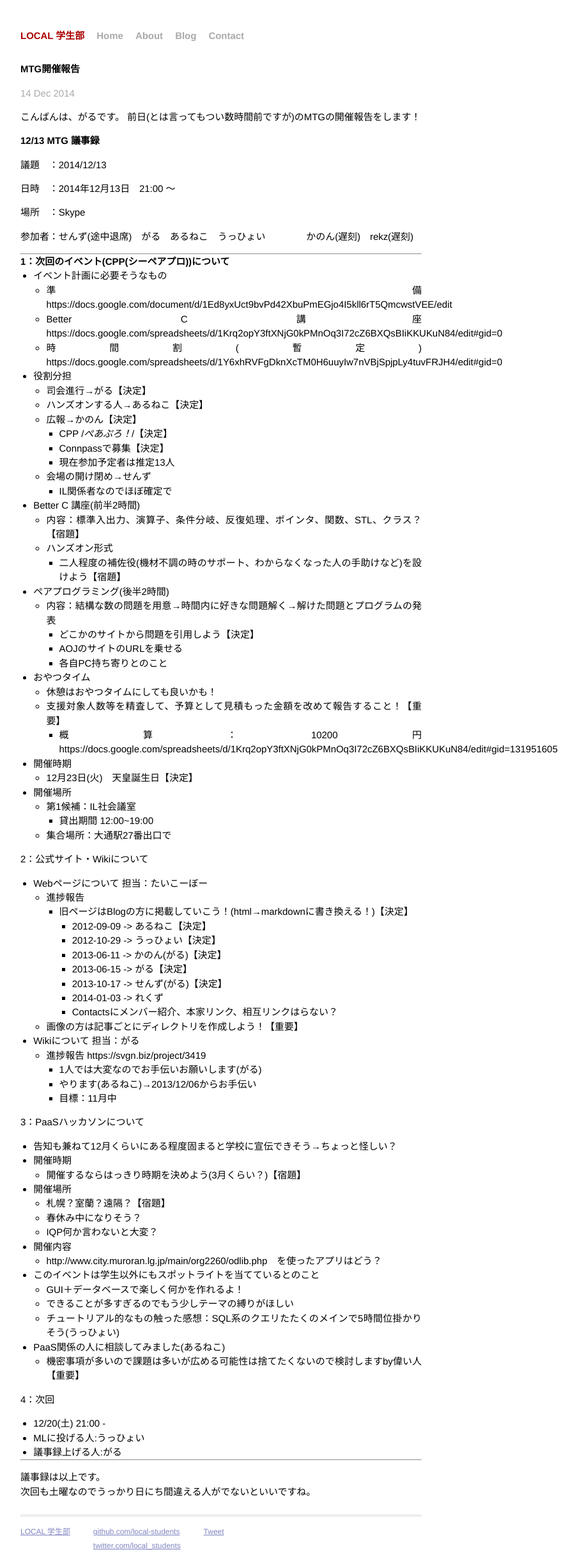
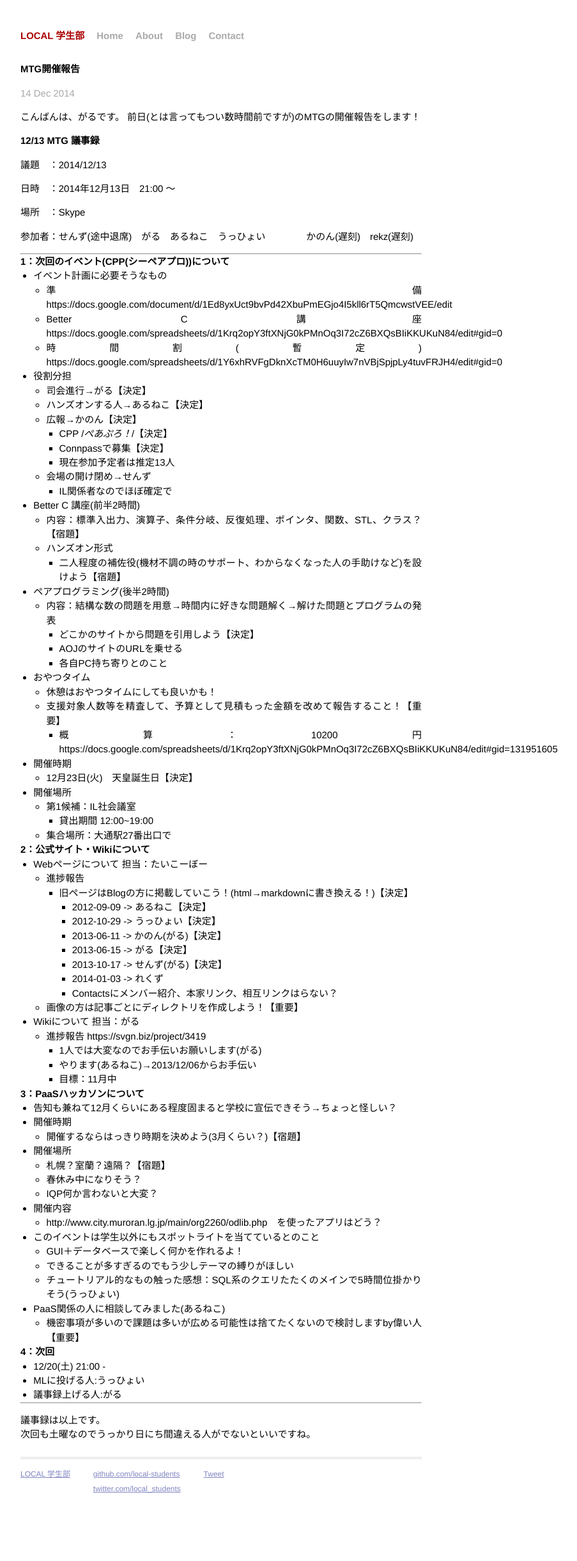
Before and after one commit to local-students/local-students.github.io, a Jekyll site: the page built from _posts/2014-12-13-MTG.markdown, in a window 1280 px wide. Shown: the whole page at 64% size, without its empty margins (294-1197 px from the left). Built offline with Jekyll 4.4.1, drawn with Linux system fonts in a browser that asks for light colours; Markdown is read by kramdown in place of the engine named in the settings; comment, search, counter and statistics services are not loaded; after the commit the page ends 2350 px from its top, so only the background shows below that.

Commit message:
fixed
ikerukana?

```diff
--- a/_posts/2014-12-13-MTG.markdown
+++ b/_posts/2014-12-13-MTG.markdown
@@ -58,7 +58,7 @@ categories: MTG
   * 集合場所：大通駅27番出口で
 
 
-2：公式サイト・Wikiについて
+## 2：公式サイト・Wikiについて
 * Webページについて 担当：たいこーぼー
   * 進捗報告
     * 旧ページはBlogの方に掲載していこう！(html→markdownに書き換える！)【決定】
@@ -77,7 +77,7 @@ categories: MTG
     * 目標：11月中
 
 
-3：PaaSハッカソンについて
+## 3：PaaSハッカソンについて
 * 告知も兼ねて12月くらいにある程度固まると学校に宣伝できそう→ちょっと怪しい？
 * 開催時期
   * 開催するならはっきり時期を決めよう(3月くらい？)【宿題】
@@ -95,7 +95,7 @@ categories: MTG
   * 機密事項が多いので課題は多いが広める可能性は捨てたくないので検討しますby偉い人【重要】
 
 
-4：次回
+## 4：次回
 * 12/20(土) 21:00 -
 * MLに投げる人:うっひょい
 * 議事録上げる人:がる
```
